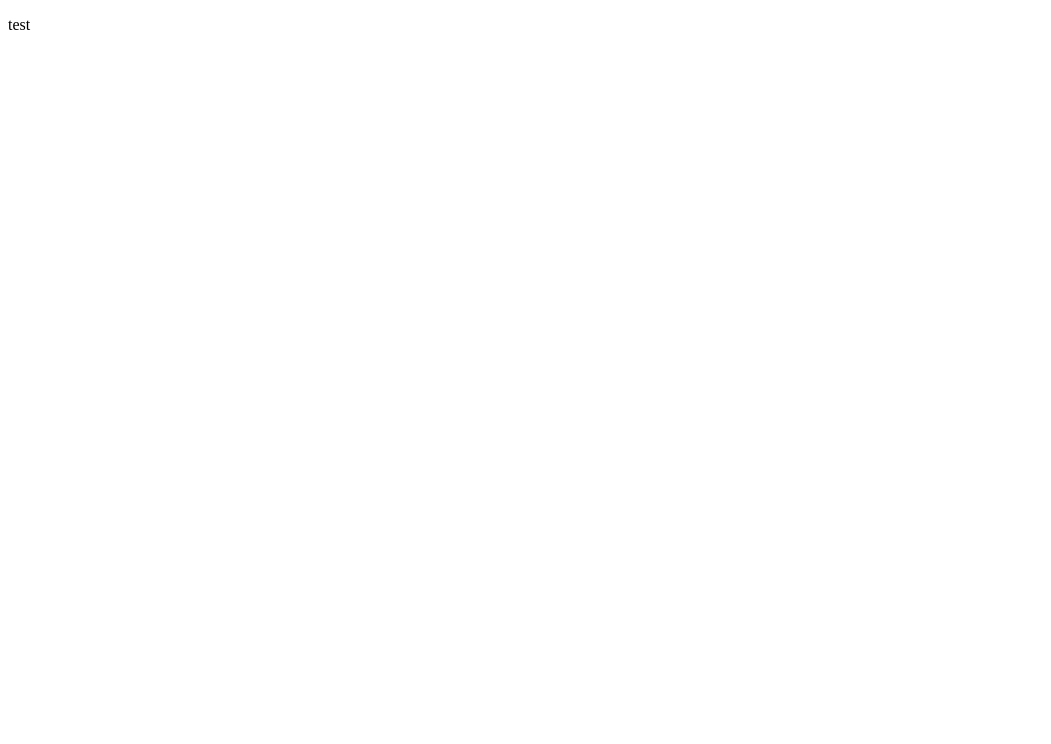
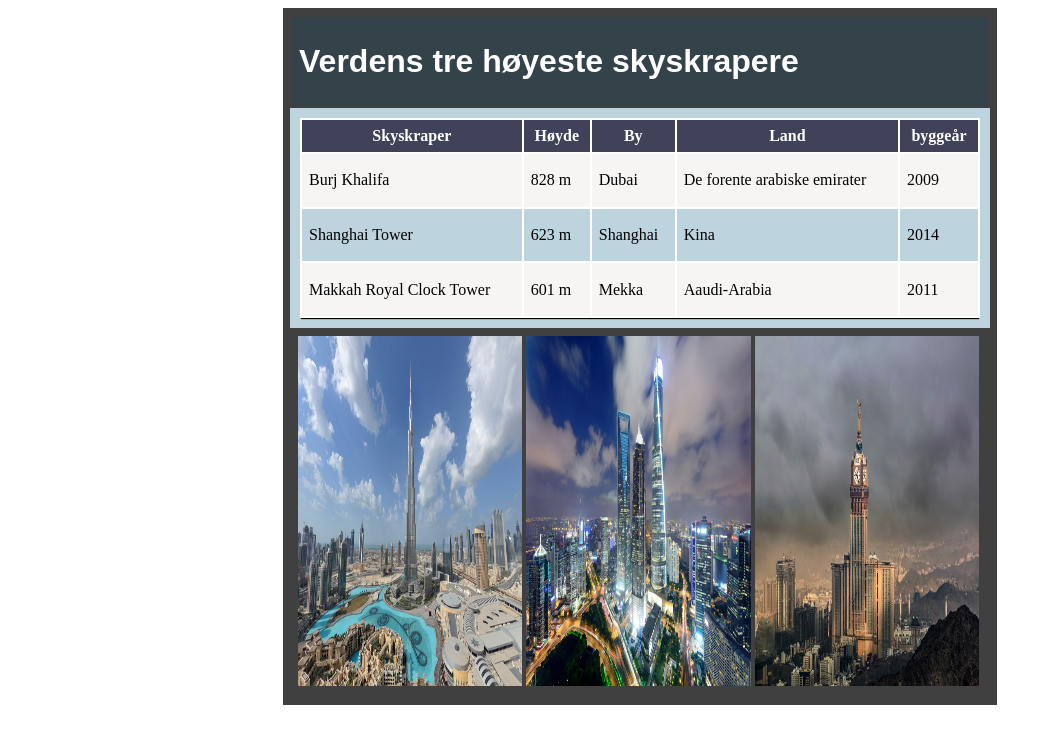
Before and after one commit to ajenrasendram/innlevering, a plain HTML site: page index.html in a window 1280 px wide. Shown: the whole page, without its empty margins (0-1051 px from the left). Drawn offline with Linux system fonts and the light colour scheme.

Commit message:
Update index.html

```diff
--- a/index.html
+++ b/index.html
@@ -75,6 +75,51 @@
     </style>
 </head>
 <body>
-    <p>test</p>
+    <div id="bæsh">
+        <h1>Verdens tre høyeste skyskrapere </h1>
+        <div id="Tabbel">
+            <table class="striped">
+                <thead>
+                    <tr>
+                    <th>Skyskraper</th>
+                    <th>Høyde</th>
+                    <th>By</th>
+                    <th>Land</th>
+                    <th>byggeår</th>
+                    </tr>
+                </thead>
+                <tbody>
+                    <tr>
+                        <td>Burj Khalifa</td>
+                        <td>828 m</td>
+                        <td>Dubai</td>
+                        <td>De forente arabiske emirater</td>
+                        <td>2009</td>
+                    </tr>
+                    <tr>
+                        <td>Shanghai Tower</td>
+                        <td>623 m</td>
+                        <td>Shanghai</td>
+                        <td>Kina</td>
+                        <td>2014</td>
+                    </tr>
+                    <tr>
+                        <td>Makkah Royal Clock Tower</td>
+                        <td>601 m</td>
+                        <td>Mekka</td>
+                        <td>Aaudi-Arabia</td>
+                        <td>2011</td>
+                    </tr>
+                </tbody>
+            </table>
+        </div>
+        <div id="bilde">
+            <img src="burj_stor (1).jpg" alt=""> <img src="Shanghai_stor (1).jpg" alt=""> <img src="Makkah_stor (1).jpg" alt="">
+
+
+        </div>
+    </div>
+
+
 </body>
 </html>
```
